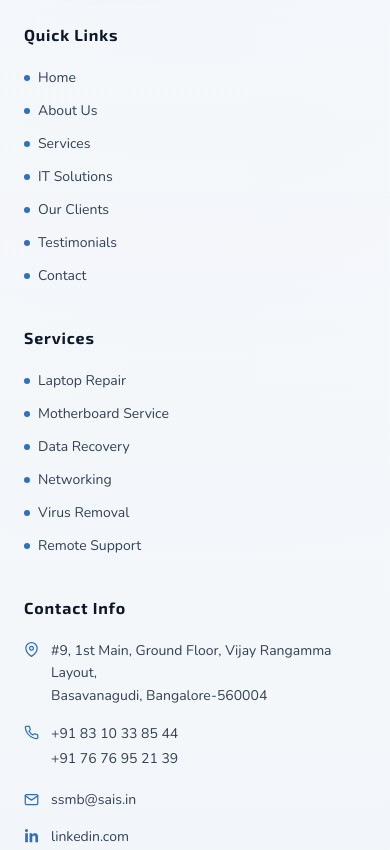
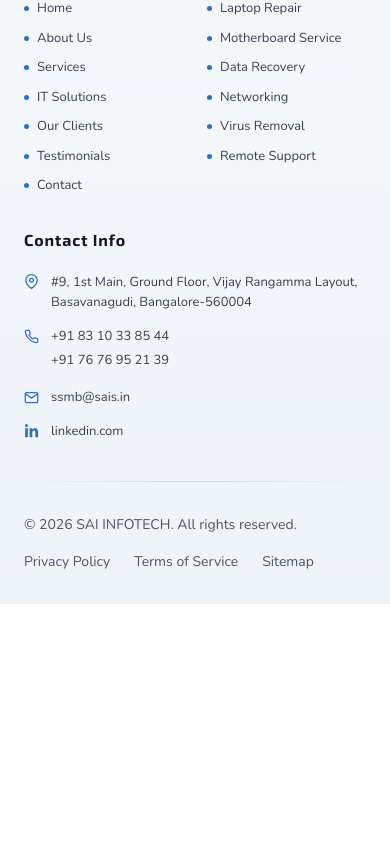
Before and after one commit to Yasir533/sai-infotech-webapp, a React (Vite) app in the folder sai-info/: page / in a window 390 px wide. Shown: the part 6614-7464 px from the top of the page. After the commit the page ends 7218 px from the top, so only its background shows below. Built offline with nearby package versions, Linux system fonts and the light colour scheme.

Commit message:
fix: mobile footer - quick links and services side by side

```diff
--- a/sai-info/src/components/Footer.jsx
+++ b/sai-info/src/components/Footer.jsx
@@ -1,4 +1,4 @@
-import React from 'react'
+import React, { useState, useEffect } from 'react'
 import { FiPhone, FiMail, FiMapPin } from 'react-icons/fi'
 import { FaLinkedinIn } from 'react-icons/fa'
 import logoImg from '../assets/logo.png'
@@ -26,97 +26,29 @@ const linkStyle = { color: '#334155', fontSize: '14px', textDecoration: 'none',
 const headingStyle = { color: '#0f172a', fontWeight: 700, marginBottom: '20px', letterSpacing: '0.05em' }
 
 export default function Footer() {
+  const [isMobile, setIsMobile] = useState(window.innerWidth < 768)
+
+  useEffect(() => {
+    const handler = () => setIsMobile(window.innerWidth < 768)
+    window.addEventListener('resize', handler)
+    return () => window.removeEventListener('resize', handler)
+  }, [])
+
   return (
-    <footer
-      style={{
-        position: 'relative',
-        borderTop: '1px solid rgba(148,163,184,0.2)',
-        overflow: 'hidden',
-        background: 'linear-gradient(180deg, #f8fafc 0%, #eef3f8 100%)',
-      }}
-    >
+    <footer style={{ position: 'relative', borderTop: '1px solid rgba(148,163,184,0.2)', overflow: 'hidden', background: 'linear-gradient(180deg, #f8fafc 0%, #eef3f8 100%)' }}>
       <div style={{ position: 'absolute', inset: 0, background: 'radial-gradient(circle at top, rgba(47,111,191,0.025), transparent 45%)' }} />
 
       <div style={{ position: 'relative', maxWidth: '1280px', margin: '0 auto', padding: '64px 24px 32px' }}>
 
-        {/* ── DESKTOP layout (≥768px): original 4-column grid ── */}
-        <div className="hidden md:grid" style={{ gridTemplateColumns: 'repeat(auto-fit, minmax(200px, 1fr))', gap: '40px', marginBottom: '56px', display: 'grid' }}>
-
-          {/* Logo */}
-          <div style={{ display: 'flex', alignItems: 'flex-start', justifyContent: 'flex-start' }}>
-            <a href="#home">
-              <img src={logoImg} alt="SAI INFOTECH" style={{ height: '180px', width: 'auto', objectFit: 'contain', maxWidth: '260px', filter: 'drop-shadow(0 8px 20px rgba(15,23,42,0.10))' }} />
-            </a>
-          </div>
-
-          {/* Quick Links */}
-          <div>
-            <h4 style={headingStyle}>Quick Links</h4>
-            <ul style={{ listStyle: 'none', padding: 0, margin: 0, display: 'flex', flexDirection: 'column', gap: '12px' }}>
-              {quickLinks.map((link, i) => (
-                <li key={i}>
-                  <a href={link.href} style={linkStyle} onMouseEnter={e => e.currentTarget.style.color='#2f6fbf'} onMouseLeave={e => e.currentTarget.style.color='#334155'}>
-                    <span style={{ width: '6px', height: '6px', borderRadius: '50%', background: '#2f6fbf', flexShrink: 0 }} />
-                    {link.label}
-                  </a>
-                </li>
-              ))}
-            </ul>
-          </div>
-
-          {/* Services */}
-          <div>
-            <h4 style={headingStyle}>Services</h4>
-            <ul style={{ listStyle: 'none', padding: 0, margin: 0, display: 'flex', flexDirection: 'column', gap: '12px' }}>
-              {serviceLinks.map((link, i) => (
-                <li key={i}>
-                  <a href={link.href} style={linkStyle} onMouseEnter={e => e.currentTarget.style.color='#2f6fbf'} onMouseLeave={e => e.currentTarget.style.color='#334155'}>
-                    <span style={{ width: '6px', height: '6px', borderRadius: '50%', background: '#2f6fbf', flexShrink: 0 }} />
-                    {link.label}
-                  </a>
-                </li>
-              ))}
-            </ul>
-          </div>
-
-          {/* Contact */}
-          <div>
-            <h4 style={headingStyle}>Contact Info</h4>
-            <div style={{ display: 'flex', flexDirection: 'column', gap: '16px' }}>
-              <div style={{ display: 'flex', alignItems: 'flex-start', gap: '12px' }}>
-                <FiMapPin style={{ color: '#2f6fbf', flexShrink: 0, marginTop: '2px' }} size={15} />
-                <p style={{ color: '#334155', fontSize: '14px', lineHeight: '1.6', margin: 0 }}>#9, 1st Main, Ground Floor, Vijay Rangamma Layout,<br />Basavanagudi, Bangalore-560004</p>
-              </div>
-              <div style={{ display: 'flex', alignItems: 'flex-start', gap: '12px' }}>
-                <FiPhone style={{ color: '#2f6fbf', flexShrink: 0, marginTop: '2px' }} size={15} />
-                <div>
-                  {['+91 83 10 33 85 44', '+91 76 76 95 21 39'].map((num, i) => (
-                    <a key={i} href={`tel:${num.replace(/\s/g,'')}`} style={{ ...linkStyle, display: 'block', marginBottom: '4px' }} onMouseEnter={e => e.currentTarget.style.color='#2f6fbf'} onMouseLeave={e => e.currentTarget.style.color='#334155'}>{num}</a>
-                  ))}
-                </div>
-              </div>
-              <div style={{ display: 'flex', alignItems: 'center', gap: '12px' }}>
-                <FiMail style={{ color: '#2f6fbf', flexShrink: 0 }} size={15} />
-                <a href="mailto:ssmb@sais.in" style={linkStyle} onMouseEnter={e => e.currentTarget.style.color='#2f6fbf'} onMouseLeave={e => e.currentTarget.style.color='#334155'}>ssmb@sais.in</a>
-              </div>
-              <div style={{ display: 'flex', alignItems: 'center', gap: '12px' }}>
-                <FaLinkedinIn style={{ color: '#2f6fbf', flexShrink: 0 }} size={15} />
-                <a href="https://linkedin.com" target="_blank" rel="noopener noreferrer" style={linkStyle} onMouseEnter={e => e.currentTarget.style.color='#2f6fbf'} onMouseLeave={e => e.currentTarget.style.color='#334155'}>linkedin.com</a>
-              </div>
-            </div>
-          </div>
-        </div>
-
-        {/* ── MOBILE layout (<768px): logo top, then 2-col grid, then contact ── */}
-        <div className="md:hidden" style={{ marginBottom: '40px' }}>
-
-          {/* Logo centered on mobile */}
+        {isMobile ? (
+          /* ── MOBILE layout ── */
+          <div style={{ marginBottom: '40px' }}>
+            {/* Logo centered */}
             <div style={{ display: 'flex', justifyContent: 'center', marginBottom: '32px' }}>
               <a href="#home">
                 <img src={logoImg} alt="SAI INFOTECH" style={{ height: '120px', width: 'auto', objectFit: 'contain' }} />
               </a>
             </div>
-
             {/* Quick Links + Services side by side */}
             <div style={{ display: 'grid', gridTemplateColumns: '1fr 1fr', gap: '24px', marginBottom: '32px' }}>
               <div>
@@ -146,8 +78,7 @@ export default function Footer() {
                 </ul>
               </div>
             </div>
-
-          {/* Contact Info full width on mobile */}
+            {/* Contact full width */}
             <div>
               <h4 style={headingStyle}>Contact Info</h4>
               <div style={{ display: 'flex', flexDirection: 'column', gap: '14px' }}>
@@ -174,6 +105,71 @@ export default function Footer() {
               </div>
             </div>
           </div>
+        ) : (
+          /* ── DESKTOP layout ── */
+          <div style={{ display: 'grid', gridTemplateColumns: 'repeat(auto-fit, minmax(200px, 1fr))', gap: '40px', marginBottom: '56px' }}>
+            {/* Logo */}
+            <div style={{ display: 'flex', alignItems: 'flex-start', justifyContent: 'flex-start' }}>
+              <a href="#home">
+                <img src={logoImg} alt="SAI INFOTECH" style={{ height: '180px', width: 'auto', objectFit: 'contain', maxWidth: '260px', filter: 'drop-shadow(0 8px 20px rgba(15,23,42,0.10))' }} />
+              </a>
+            </div>
+            {/* Quick Links */}
+            <div>
+              <h4 style={headingStyle}>Quick Links</h4>
+              <ul style={{ listStyle: 'none', padding: 0, margin: 0, display: 'flex', flexDirection: 'column', gap: '12px' }}>
+                {quickLinks.map((link, i) => (
+                  <li key={i}>
+                    <a href={link.href} style={linkStyle} onMouseEnter={e => e.currentTarget.style.color='#2f6fbf'} onMouseLeave={e => e.currentTarget.style.color='#334155'}>
+                      <span style={{ width: '6px', height: '6px', borderRadius: '50%', background: '#2f6fbf', flexShrink: 0 }} />
+                      {link.label}
+                    </a>
+                  </li>
+                ))}
+              </ul>
+            </div>
+            {/* Services */}
+            <div>
+              <h4 style={headingStyle}>Services</h4>
+              <ul style={{ listStyle: 'none', padding: 0, margin: 0, display: 'flex', flexDirection: 'column', gap: '12px' }}>
+                {serviceLinks.map((link, i) => (
+                  <li key={i}>
+                    <a href={link.href} style={linkStyle} onMouseEnter={e => e.currentTarget.style.color='#2f6fbf'} onMouseLeave={e => e.currentTarget.style.color='#334155'}>
+                      <span style={{ width: '6px', height: '6px', borderRadius: '50%', background: '#2f6fbf', flexShrink: 0 }} />
+                      {link.label}
+                    </a>
+                  </li>
+                ))}
+              </ul>
+            </div>
+            {/* Contact */}
+            <div>
+              <h4 style={headingStyle}>Contact Info</h4>
+              <div style={{ display: 'flex', flexDirection: 'column', gap: '16px' }}>
+                <div style={{ display: 'flex', alignItems: 'flex-start', gap: '12px' }}>
+                  <FiMapPin style={{ color: '#2f6fbf', flexShrink: 0, marginTop: '2px' }} size={15} />
+                  <p style={{ color: '#334155', fontSize: '14px', lineHeight: '1.6', margin: 0 }}>#9, 1st Main, Ground Floor, Vijay Rangamma Layout,<br />Basavanagudi, Bangalore-560004</p>
+                </div>
+                <div style={{ display: 'flex', alignItems: 'flex-start', gap: '12px' }}>
+                  <FiPhone style={{ color: '#2f6fbf', flexShrink: 0, marginTop: '2px' }} size={15} />
+                  <div>
+                    {['+91 83 10 33 85 44', '+91 76 76 95 21 39'].map((num, i) => (
+                      <a key={i} href={`tel:${num.replace(/\s/g,'')}`} style={{ ...linkStyle, display: 'block', marginBottom: '4px' }} onMouseEnter={e => e.currentTarget.style.color='#2f6fbf'} onMouseLeave={e => e.currentTarget.style.color='#334155'}>{num}</a>
+                    ))}
+                  </div>
+                </div>
+                <div style={{ display: 'flex', alignItems: 'center', gap: '12px' }}>
+                  <FiMail style={{ color: '#2f6fbf', flexShrink: 0 }} size={15} />
+                  <a href="mailto:ssmb@sais.in" style={linkStyle} onMouseEnter={e => e.currentTarget.style.color='#2f6fbf'} onMouseLeave={e => e.currentTarget.style.color='#334155'}>ssmb@sais.in</a>
+                </div>
+                <div style={{ display: 'flex', alignItems: 'center', gap: '12px' }}>
+                  <FaLinkedinIn style={{ color: '#2f6fbf', flexShrink: 0 }} size={15} />
+                  <a href="https://linkedin.com" target="_blank" rel="noopener noreferrer" style={linkStyle} onMouseEnter={e => e.currentTarget.style.color='#2f6fbf'} onMouseLeave={e => e.currentTarget.style.color='#334155'}>linkedin.com</a>
+                </div>
+              </div>
+            </div>
+          </div>
+        )}
 
         {/* Divider */}
         <div style={{ height: '1px', background: 'linear-gradient(to right, transparent, rgba(148,163,184,0.35), transparent)', marginBottom: '32px' }} />
```
Lines whose indentation alone changed are shown as unchanged.
